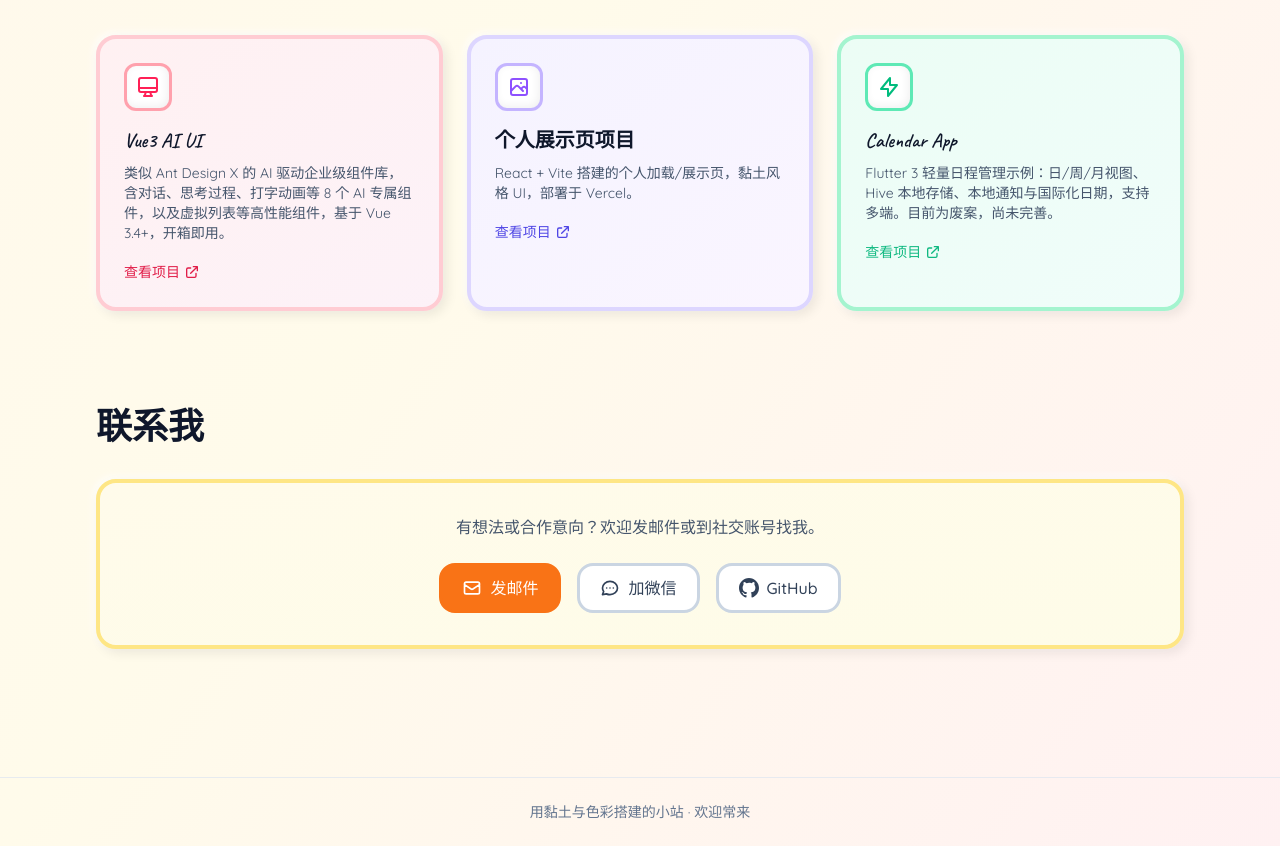
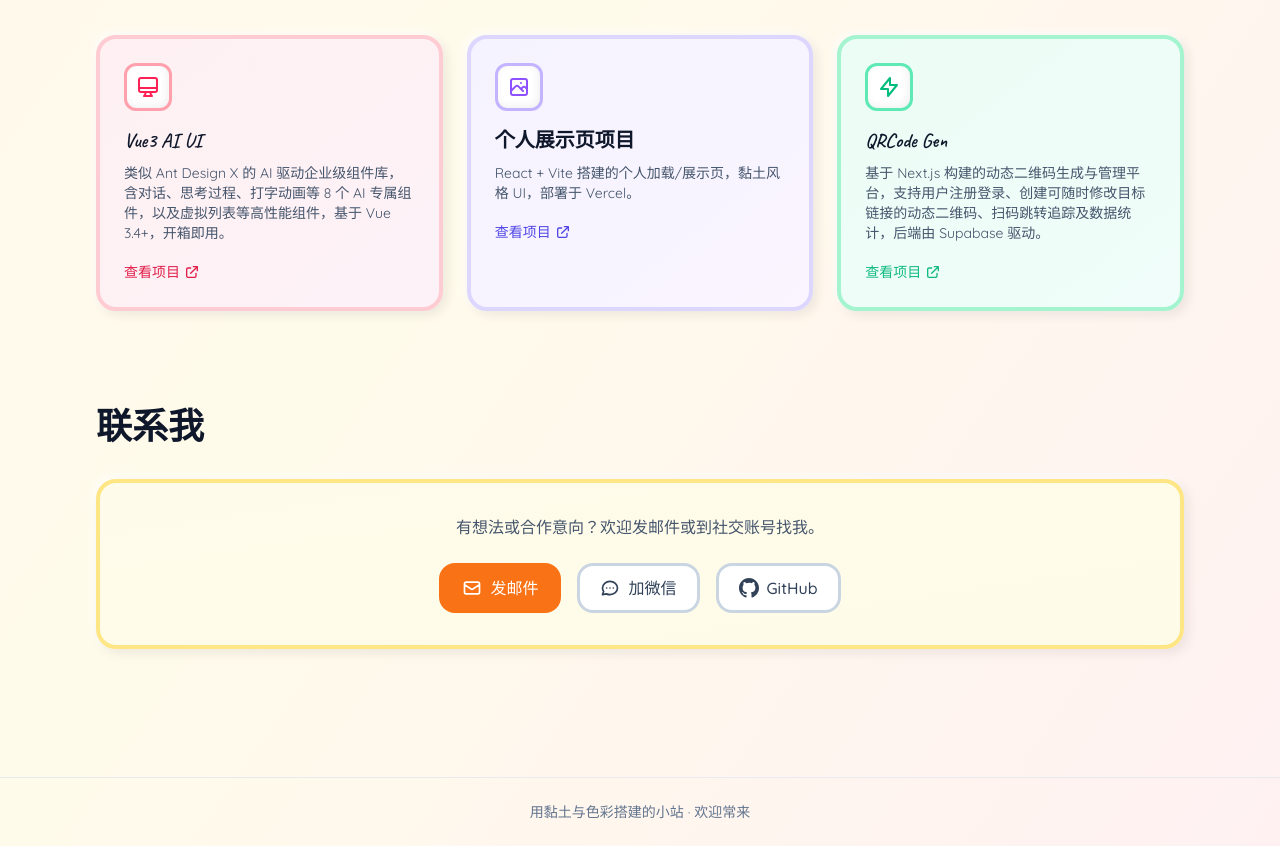
Before and after one commit to Tom-kkk/my-loading-page, a React (Vite) app: page / in a window 1280 px wide. Shown: the part 987-1833 px from the top of the page. Built offline with nearby package versions, Linux system fonts and the light colour scheme.

Commit message:
fix:增加第三个项目描述

```diff
--- a/src/data/site.js
+++ b/src/data/site.js
@@ -39,9 +39,9 @@ export const projects = [
   },
   {
     id: "3",
-    title: "Calendar App",
-    description: "Flutter 3 轻量日程管理示例：日/周/月视图、Hive 本地存储、本地通知与国际化日期，支持多端。目前为废案，尚未完善。",
-    href: "https://github.com/Tom-kkk/calendar_app",
+    title: "QRCode Gen",
+    description: "基于 Next.js 构建的动态二维码生成与管理平台，支持用户注册登录、创建可随时修改目标链接的动态二维码、扫码跳转追踪及数据统计，后端由 Supabase 驱动。",
+    href: "https://github.com/Tom-kkk/qrcode-gen",
     theme: "emerald",
     icon: "bolt",
   },
```
